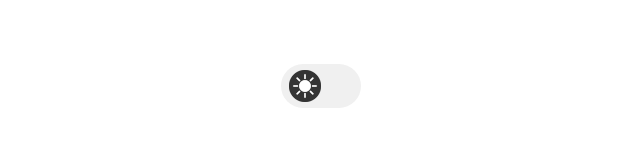
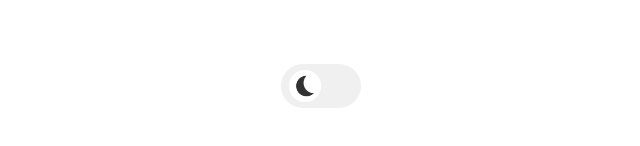
Before and after one commit to khushichhabadia/KC-s-Portfolio, a plain HTML site: page index.html in a window 1280 px wide. Both pictures are taken after a click on the element 624 px from the left and 596 px from the top of the page. Shown: the part 510-656 px from the top of the page, 319-959 px from the left. Drawn offline with Linux system fonts and the light colour scheme.

Commit message:
portfolio

```diff
--- a/css/color-mode.css
+++ b/css/color-mode.css
@@ -5,7 +5,7 @@
     --bg-alt-2: #f0f0f0;
     --bg-transparent: #ffffff;
     --border: 0.01rem solid #333;
-    --text:#333;
+    --text: #333;
     --text-alt: #fff;
 
 /* Face Animation */
@@ -36,6 +36,7 @@
 --br-5: url(../assests/face-animation-light/.brpng);
 
 --sun: url(../assests/icons/sun.png);
+--moon: url(../assests/icons/moon.png);
 }
 /* Drak Mode  */
 :root-dark-mode{
@@ -73,8 +74,9 @@
 --br-3: url(../assests/face-animation-dark/brw-3.png);
 --br-4: url(../assests/face-animation-dark/brw-4.png);
 --br-5: url(../assests/face-animation-dark/blw-5.rpng);
+--sun: url(../assests/icons/sun.png);
+--moon: url(../assests/icons/moon.png);
 
---moon: url(../assests/icons/moon.png);
 }
 
 
--- a/js/color-mode.js
+++ b/js/color-mode.js
@@ -1,21 +1,41 @@
-//Defining DOM elements
+// Defining DOM elements
 const toggleButton = document.querySelector("#toggle-button");
-const root = document.querySelector(":root");
+const root = document.documentElement; // Use document.documentElement to get the :root element
 const storageKey = "color-mode";
-const deafaultMode = "light-mode";
+const defaultMode = "light-mode";
 
-//Load the user's preffered color mode from local storage
-
-function loadColorMode (){
-
+// Load the user's preferred color mode from local storage
+function loadColorMode() {
+    const colorMode = localStorage.getItem(storageKey);
+    if (colorMode) {
+        root.classList.add(colorMode);
+    } else {
+        root.classList.add(defaultMode);
+    }
+    updateToggleButton();
 }
 
-loadColorMode(); //Calling a function
+loadColorMode(); // Calling the function
 
-//Toggle between the color mode
-
-toggleButton.addEventListener("click" , ()=>{
-
+// Toggle between the color mode
+toggleButton.addEventListener("click", () => {
+    saveColorMode();
 });
 
-//Saves user's preffered color mode in local storage
+// Saves user's preferred color mode in local storage
+function saveColorMode() {
+    const currentMode = root.classList.contains("dark-mode") ? "light-mode" : "dark-mode";
+    root.classList.remove("light-mode", "dark-mode");
+    root.classList.add(currentMode);
+    localStorage.setItem(storageKey, currentMode);
+    updateToggleButton();
+}
+
+// Updating Toggle button
+function updateToggleButton() {
+    if (root.classList.contains("dark-mode")) {
+        toggleButton.style.backgroundImage = "var(--moon)";
+    } else {
+        toggleButton.style.backgroundImage = "var(--sun)";
+    }
+}
```
